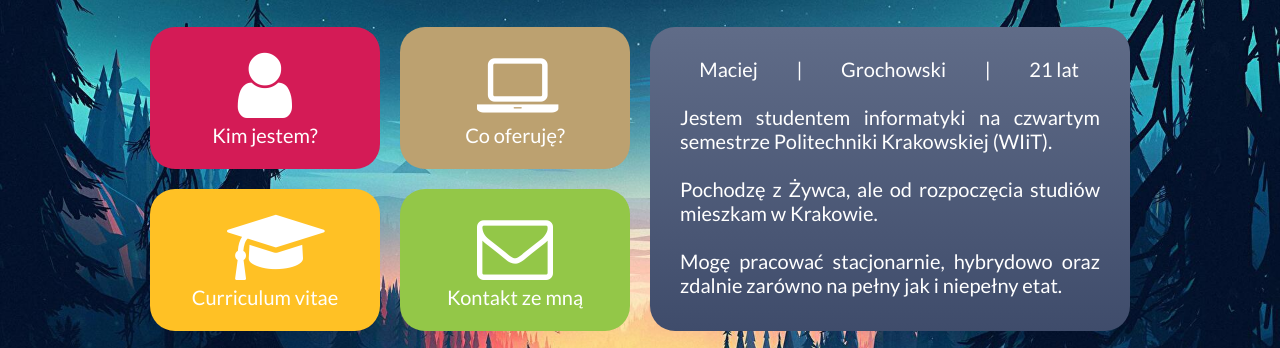
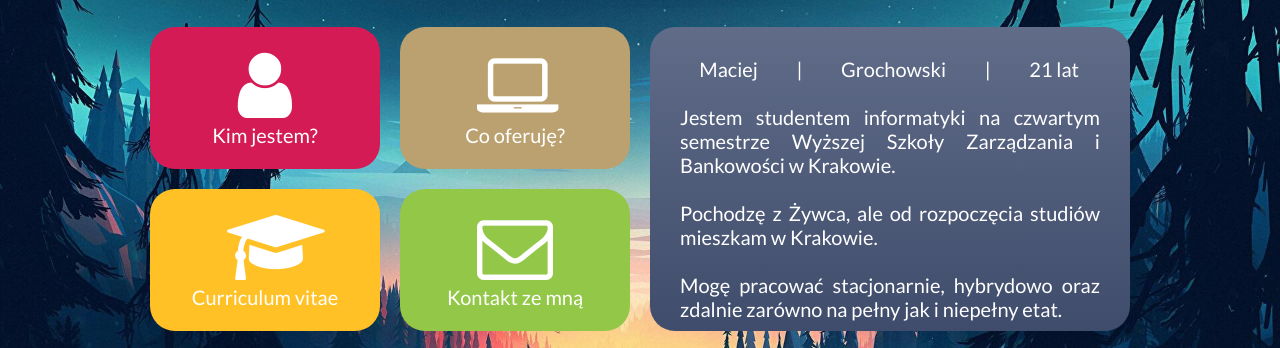
Before and after one commit to MacieyTM/About-Me, a plain HTML site: page kimjestem.html in a window 1280 px wide. Shown: the part 75-423 px from the top of the page. Drawn offline with Linux system fonts and the light colour scheme.

Commit message:
Interface changes

```diff
--- a/kimjestem.html
+++ b/kimjestem.html
@@ -54,7 +54,7 @@
 		</div>
 		<div class="square">
 			<div class="tile5-other">
-				&nbsp;&nbsp;&nbsp;&nbsp;&nbsp;Maciej&nbsp;&nbsp;&nbsp;&nbsp;&nbsp;&nbsp;&nbsp;&nbsp;&nbsp;&nbsp;|&nbsp;&nbsp;&nbsp;&nbsp;&nbsp;&nbsp;&nbsp;&nbsp;&nbsp;&nbsp;Grochowski&nbsp;&nbsp;&nbsp;&nbsp;&nbsp;&nbsp;&nbsp;&nbsp;&nbsp;&nbsp;|&nbsp;&nbsp;&nbsp;&nbsp;&nbsp;&nbsp;&nbsp;&nbsp;&nbsp;&nbsp;21 lat<br /><br />Jestem studentem informatyki na czwartym semestrze Politechniki Krakowskiej (WIiT).<br /><br />Pochodzę z Żywca, ale od rozpoczęcia studiów mieszkam w Krakowie.<br /><br />Mogę pracować stacjonarnie, hybrydowo oraz zdalnie zarówno na pełny jak i niepełny etat.
+				&nbsp;&nbsp;&nbsp;&nbsp;&nbsp;Maciej&nbsp;&nbsp;&nbsp;&nbsp;&nbsp;&nbsp;&nbsp;&nbsp;&nbsp;&nbsp;|&nbsp;&nbsp;&nbsp;&nbsp;&nbsp;&nbsp;&nbsp;&nbsp;&nbsp;&nbsp;Grochowski&nbsp;&nbsp;&nbsp;&nbsp;&nbsp;&nbsp;&nbsp;&nbsp;&nbsp;&nbsp;|&nbsp;&nbsp;&nbsp;&nbsp;&nbsp;&nbsp;&nbsp;&nbsp;&nbsp;&nbsp;21 lat<br /><br />Jestem studentem informatyki na czwartym semestrze Wyższej Szkoły Zarządzania i Bankowości w Krakowie.<br /><br />Pochodzę z Żywca, ale od rozpoczęcia studiów mieszkam w Krakowie.<br /><br />Mogę pracować stacjonarnie, hybrydowo oraz zdalnie zarówno na pełny jak i niepełny etat.
 			</div>
 			<div class="yt">
 					<a href="https://www.youtube.com/channel/UCLUrR7bodWNdt9G9YWeCIWA" target="_blank" class="sociallink"><i class="icon-youtube-play"></i></a>
```
